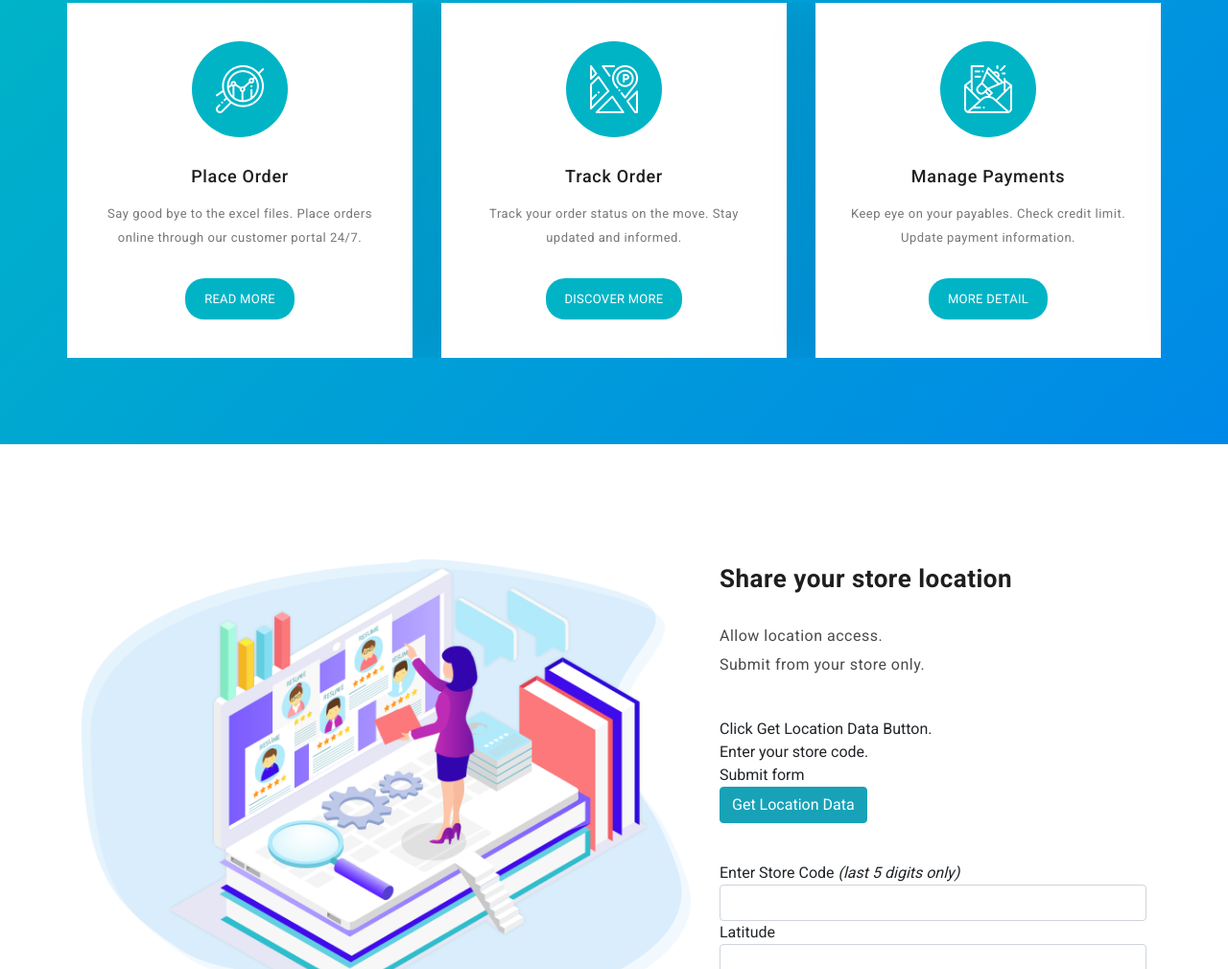
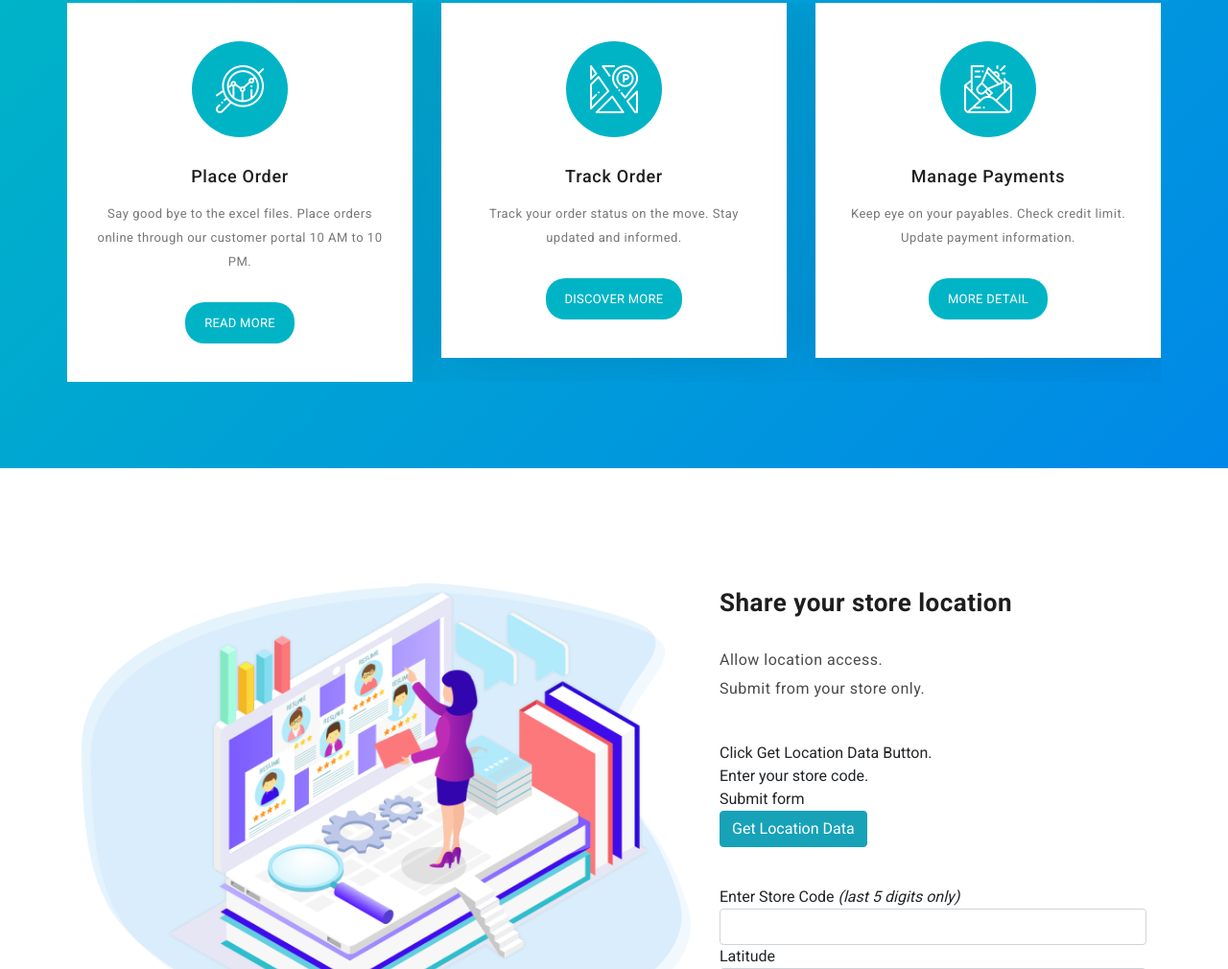
Before and after one commit to vinukaliyar/deepakjas-1, a plain HTML site: page index.html in a window 1280 px wide. Shown: the part 877-1887 px from the top of the page at 96% size. Drawn offline with Linux system fonts and the light colour scheme.

Commit message:
Update index.html

```diff
--- a/index.html
+++ b/index.html
@@ -124,7 +124,7 @@
                         <i><img src="assets/images/service-icon-01.png" alt=""></i>
                     </div>
                     <h5 class="service-title">Place Order</h5>
-                    <p>Say good bye to the excel files. Place orders online through our customer portal 24/7.</p>
+                    <p>Say good bye to the excel files. Place orders online through our customer portal 10 AM to 10 PM.</p>
                     <a href="#" class="main-button">Read More</a>
                 </div>
                 <div class="item service-item">
```
